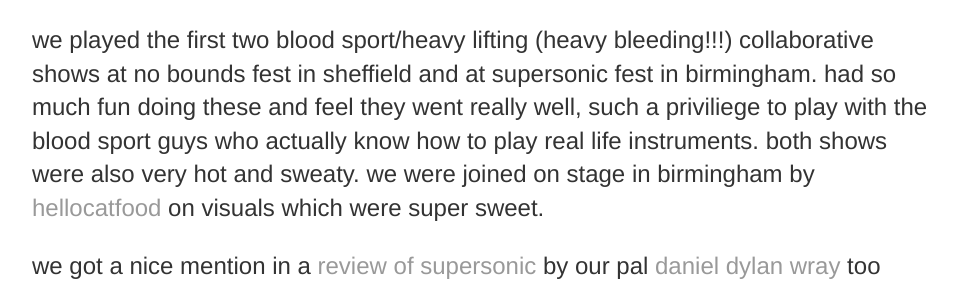
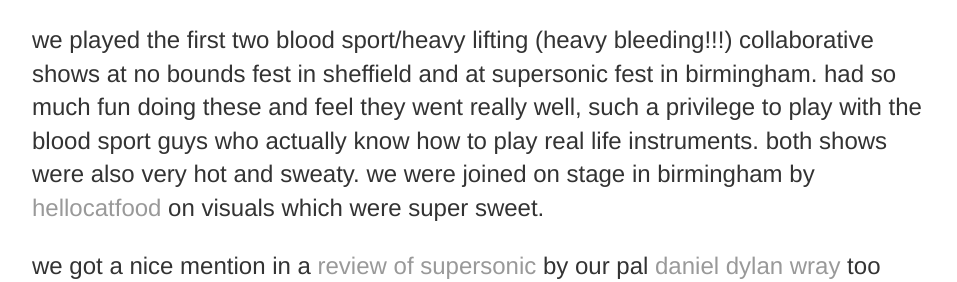
Before and after one commit to heavy-lifting/heavy-lifting.github.io, a Jekyll site: the page built from _posts/2017-06-24-june-gigs.md, in a window 1280 px wide and 900 px high, scrolled down 605 px, cut to the strip 234-516 px from the top of the window. Shown: the whole strip, without its empty margins (160-1117 px from the left). Built offline with Jekyll 4.4.1, drawn with Linux system fonts in a browser that asks for light colours.

Commit message:
Update 2017-06-24-june-gigs.md

```diff
--- a/_posts/2017-06-24-june-gigs.md
+++ b/_posts/2017-06-24-june-gigs.md
@@ -16,15 +16,15 @@
 the whole night got a really nice <a href="http://www.attnmagazine.co.uk/performance/12025" target="_blank">review on attn magazine</a> :)
 
 ## blood sport - no bounds & supersonic
-we played the first two blood sport/heavy lifting (heavy bleeding!!!) collaborative shows at no bounds fest in sheffield and at supersonic fest in birmingham.  had so much fun doing these and feel they went really well, such a priviliege to play with the blood sport guys who actually know how to play real life instruments.  both shows were also very hot and sweaty.  we were joined on stage in birmingham by <a href="http://www.hellocatfood.com/" target="_blank">hellocatfood</a> on visuals which were super sweet.
+we played the first two blood sport/heavy lifting (heavy bleeding!!!) collaborative shows at no bounds fest in sheffield and at supersonic fest in birmingham.  had so much fun doing these and feel they went really well, such a privilege to play with the blood sport guys who actually know how to play real life instruments.  both shows were also very hot and sweaty.  we were joined on stage in birmingham by <a href="http://www.hellocatfood.com/" target="_blank">hellocatfood</a> on visuals which were super sweet.
 
 we got a nice mention in a <a href="http://www.independent.co.uk/arts-entertainment/music/reviews/supersonic-festival-birmingham-review-this-heat-jenny-hval-pictures-a7805171.html" target="_blank">review of supersonic</a> by our pal <a href="https://twitter.com/DanielDylanWray" target="_blank">daniel dylan wray</a> too
 
-![alt text](https://s16.postimg.org/s2jpqxj3p/unnamed.jpg "pic of us at no bounds")
+![alt text](https://s16.postimg.cc/s2jpqxj3p/unnamed.jpg "pic of us at no bounds")
 
 i also went to a live coded visuals workshop during supersonic which was led by the incredible <a href="https://danhett.com/" target="_blank">dan hett</a>.  this was also fun and sweaty.  we have hatched a plot for a mr topsy turvy set with me on visuals and dan on noise!!!  occurring in sheffield on 14th july at access space (keep an eye on the shows page for updates!)
 
-![alt_text](https://s7.postimg.org/xyqx0o82z/dan_hett.jpg "dan hett's workshop")
+![alt_text](https://s7.postimg.cc/xyqx0o82z/dan_hett.jpg "dan hett's workshop")
 
 big shout out to hellocatfood for organising as everything was super slick and we were really well looked after all weekend.
 
```
